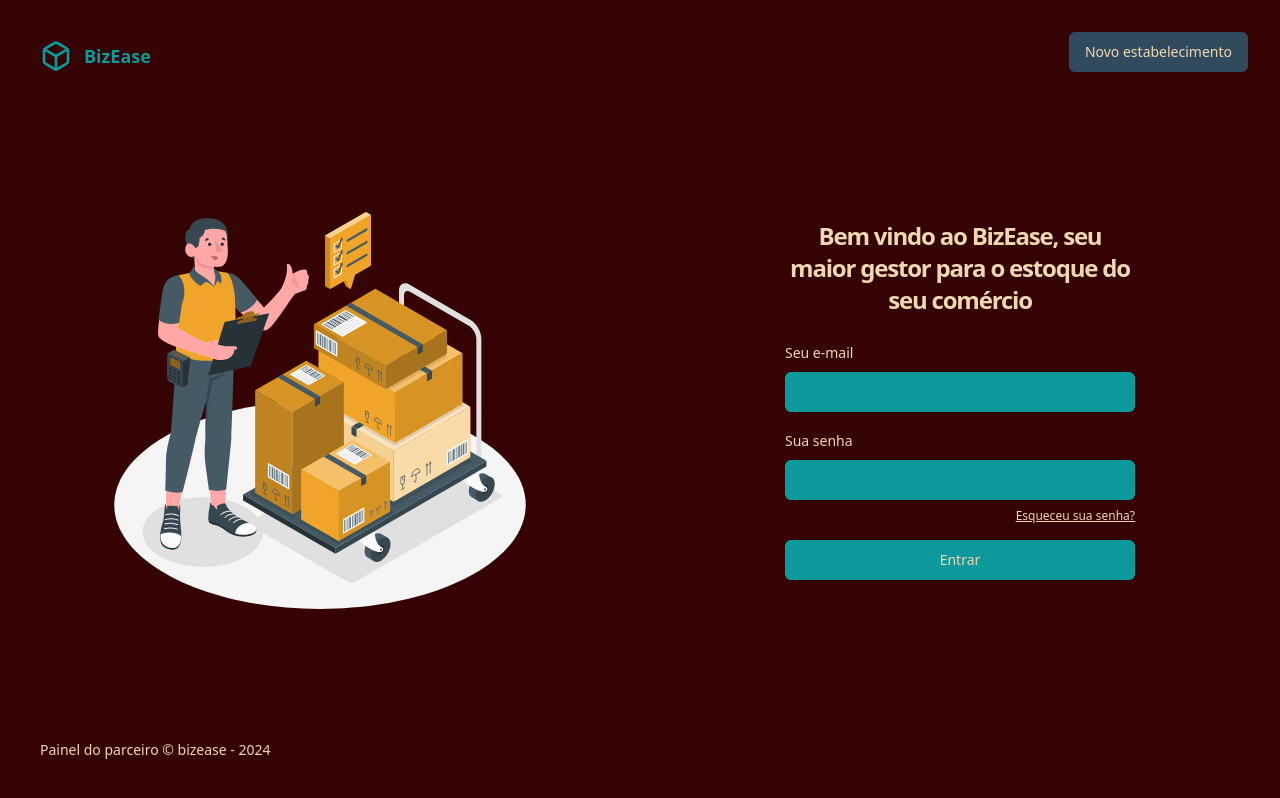
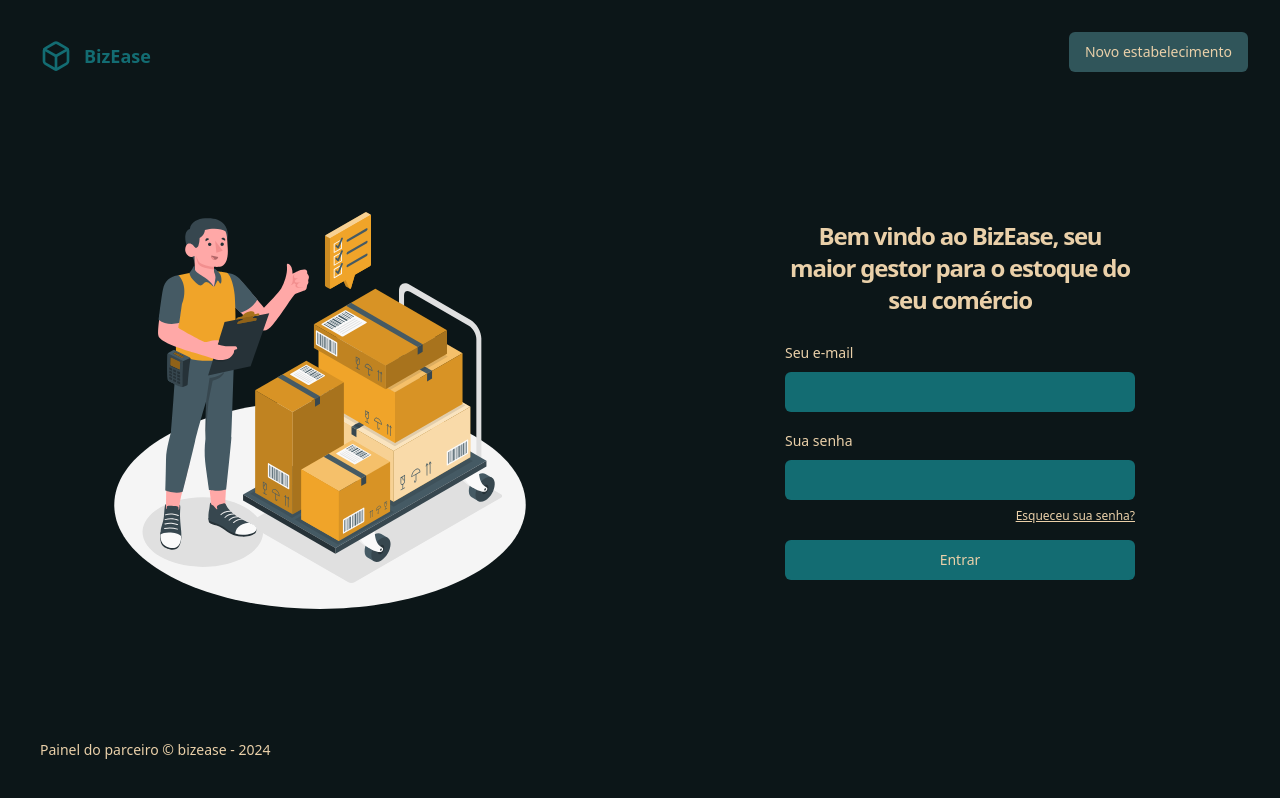
Before and after one commit to Urias01/bizease-ui, a React (Vite) app: page /sign-in in a window 1280 px wide. Built offline with nearby package versions, Linux system fonts and the light colour scheme.

Commit message:
style: shadcn-ui css configuration

```diff
--- a/src/index.css
+++ b/src/index.css
@@ -4,89 +4,62 @@
 
 @layer base {
   :root {
-    /* Cores de fundo e texto */
-    --background: 0, 0%, 88%; /* Light Gray (Baseado no #E0E0E0) */
-    --foreground: 0, 90%, 11%; /* Very Dark Red (Baseado no #0c1618) */
-
-    /* Cores de cartões e popovers */
-    --card: 0, 0%, 88%; /* Light Gray (Baseado no #E0E0E0) */
-    --card-foreground: 0, 90%, 11%; /* Very Dark Red (Baseado no #0c1618) */
-    --popover: 0, 0%, 88%; /* Light Gray (Baseado no #E0E0E0) */
-    --popover-foreground: 0, 90%, 11%; /* Very Dark Red (Baseado no #0c1618) */
-
-    /* Cores primárias e secundárias */
-    --primary: 36, 82%, 58%; /* Orange (Baseado no #F0a429) */
-    --primary-foreground: 0, 90%, 11%; /* Very Dark Red (Baseado no #0c1618) */
-    --secondary: 39, 66%, 81%; /* Pale Cream (Baseado no #f2D5a6) */
-    --secondary-foreground: 0, 90%, 11%; /* Very Dark Red (Baseado no #0c1618) */
-
-    /* Cores de elementos desativados e acentuados */
-    --muted: 39, 66%, 81%; /* Pale Cream (Baseado no #f2D5a6) */
-    --muted-foreground: 0, 90%, 11%; /* Very Dark Red (Baseado no #0c1618) */
-    --accent: 36, 82%, 58%; /* Orange (Baseado no #F0a429) */
-    --accent-foreground: 0, 90%, 11%; /* Very Dark Red (Baseado no #0c1618) */
-
-    /* Cores de erro e bordas */
-    --destructive: 0, 90%, 11%; /* Very Dark Red (Baseado no #0c1618) */
-    --destructive-foreground: 39, 66%, 81%; /* Pale Cream (Baseado no #f2D5a6) */
-    --border: 39, 66%, 81%; /* Pale Cream (Baseado no #f2D5a6) */
-
-    /* Cores de entrada e anéis de foco */
-    --input: 39, 66%, 81%; /* Pale Cream (Baseado no #f2D5a6) */
-    --ring: 36, 82%, 58%; /* Orange (Baseado no #F0a429) */
-
-    /* Raio da borda */
+    /* Tema Claro */
+    --background: 0 0% 92%;
+    --foreground: 0 0% 10%;
+    --card: 0 0% 92%;
+    --card-foreground: 0 0% 10%;
+    --popover: 0 0% 92%;
+    --popover-foreground: 0 0% 10%;
+    --primary: 34 88% 58%;
+    --primary-foreground: 0 0% 100%;
+    --secondary: 36 59% 79%;
+    --secondary-foreground: 0 0% 10%;
+    --muted: 36 59% 79%;
+    --muted-foreground: 0 0% 10%;
+    --accent: 34 88% 58%;
+    --accent-foreground: 0 0% 100%;
+    --destructive: 0 84.2% 60.2%;
+    --destructive-foreground: 0 0% 98%;
+    --border: 0 0% 80%;
+    --input: 0 0% 80%;
+    --ring: 34 88% 58%;
     --radius: 0.5rem;
-
-    /* Cores de gráficos */
-    --chart-1: 36, 82%, 58%; /* Orange (Baseado no #F0a429) */
-    --chart-2: 39, 66%, 81%; /* Pale Cream (Baseado no #f2D5a6) */
-    --chart-3: 0, 90%, 11%; /* Very Dark Red (Baseado no #0c1618) */
-    --chart-4: 0, 0%, 88%; /* Light Gray (Baseado no #E0E0E0) */
-    --chart-5: 0, 0%, 4%; /* Almost Black (Padrão) */
+    --chart-1: 30 76% 61%;
+    --chart-2: 45 100% 50%;
+    --chart-3: 197 37% 24%;
+    --chart-4: 34 88% 58%;
+    --chart-5: 27 87% 67%;
   }
 
   .dark {
-    /* Cores de fundo e texto no modo escuro */
-    --background: 0, 90%, 11%; /* Very Dark Red (Baseado no #0c1618) */
-    --foreground: 39, 66%, 81%; /* Pale Cream (Baseado no #f2D5a6) */
-
-    /* Cores de cartões e popovers no modo escuro */
-    --card: 0, 90%, 11%; /* Very Dark Red (Baseado no #0c1618) */
-    --card-foreground: 39, 66%, 81%; /* Pale Cream (Baseado no #f2D5a6) */
-    --popover: 0, 90%, 11%; /* Very Dark Red (Baseado no #0c1618) */
-    --popover-foreground: 39, 66%, 81%; /* Pale Cream (Baseado no #f2D5a6) */
-
-    /* Cores primárias e secundárias no modo escuro */
-    --primary: 181, 84%, 33%; /* Teal (Baseado no #127475) */
-    --primary-foreground: 39, 66%, 81%; /* Pale Cream (Baseado no #f2D5a6) */
-    --secondary: 207, 31%, 28%; /* Dark Grayish Blue (Baseado no #244248) */
-    --secondary-foreground: 39, 66%, 81%; /* Pale Cream (Baseado no #f2D5a6) */
-
-    /* Cores de elementos desativados e acentuados no modo escuro */
-    --muted: 207, 31%, 28%; /* Dark Grayish Blue (Baseado no #244248) */
-    --muted-foreground: 39, 66%, 81%; /* Pale Cream (Baseado no #f2D5a6) */
-    --accent: 181, 84%, 33%; /* Teal (Baseado no #127475) */
-    --accent-foreground: 39, 66%, 81%; /* Pale Cream (Baseado no #f2D5a6) */
-
-    /* Cores de erro e bordas no modo escuro */
-    --destructive: 0, 90%, 11%; /* Very Dark Red (Baseado no #0c1618) */
-    --destructive-foreground: 39, 66%, 81%; /* Pale Cream (Baseado no #f2D5a6) */
-    --border: 207, 31%, 28%; /* Dark Grayish Blue (Baseado no #244248) */
-
-    /* Cores de entrada e anéis de foco no modo escuro */
-    --input: 207, 31%, 28%; /* Dark Grayish Blue (Baseado no #244248) */
-    --ring: 181, 84%, 33%; /* Teal (Baseado no #127475) */
-
-    /* Cores de gráficos */
-    --chart-1: 181, 84%, 33%; /* Teal (Baseado no #127475) */
-    --chart-2: 207, 31%, 28%; /* Dark Grayish Blue (Baseado no #244248) */
-    --chart-3: 39, 66%, 81%; /* Pale Cream (Baseado no #f2D5a6) */
-    --chart-4: 0, 90%, 11%; /* Very Dark Red (Baseado no #0c1618) */
-    --chart-5: 0, 0%, 4%; /* Almost Black (Padrão) */
+    /* Tema Escuro */
+    --background: 190 33 7%;
+    --foreground: 36 60% 79%;
+    --card: 190 33 7%;
+    --card-foreground: 36 60% 79%;
+    --popover: 190 33 7%;
+    --popover-foreground: 36 60% 79%;
+    --primary: 184 72% 26%;
+    --primary-foreground: 36 60% 79%;
+    --secondary: 186 30% 27%;
+    --secondary-foreground: 36 60% 79%;
+    --muted: 186 30% 27%;
+    --muted-foreground: 186 4% 64%;
+    --accent: 186 30% 27%;
+    --accent-foreground: 36 60% 79%;
+    --destructive: 0 62.8% 30.6%;
+    --destructive-foreground: 0 0% 98%;
+    --border: 186 30% 27%;
+    --input: 186 30% 27%;
+    --ring: 184 72% 26%;
+    --chart-1: 186 72% 24%;
+    --chart-2: 173 58% 39%;
+    --chart-3: 34 88% 58%;
+    --chart-4: 43 74% 66%;
+    --chart-5: 27 87% 67%;
   }
 }
-
 
 @layer base {
   * {
--- a/src/pages/auth/sign-up.tsx
+++ b/src/pages/auth/sign-up.tsx
@@ -42,7 +42,7 @@ export function SignUp() {
         <Button
           variant={"ghost"}
           asChild
-          className="absolute right-8 top-8 bg-primary hover:bg-secondary text-foreground"
+          className="absolute right-8 top-8 bg-primary text-foreground"
         >
           <Link to="/sign-in">Sign-in</Link>
         </Button>
@@ -120,7 +120,7 @@ export function SignUp() {
               )}
             </div>
             <Button
-              className="w-full bg-primary text-foreground hover:bg-secondary
+              className="w-full bg-primary text-foreground
                 enabled:hover:cursor-pointer disabled:hover:cursor-not-allowed disabled:opacity-50 "
               type="submit"
               disabled={isSubmitting}
```
